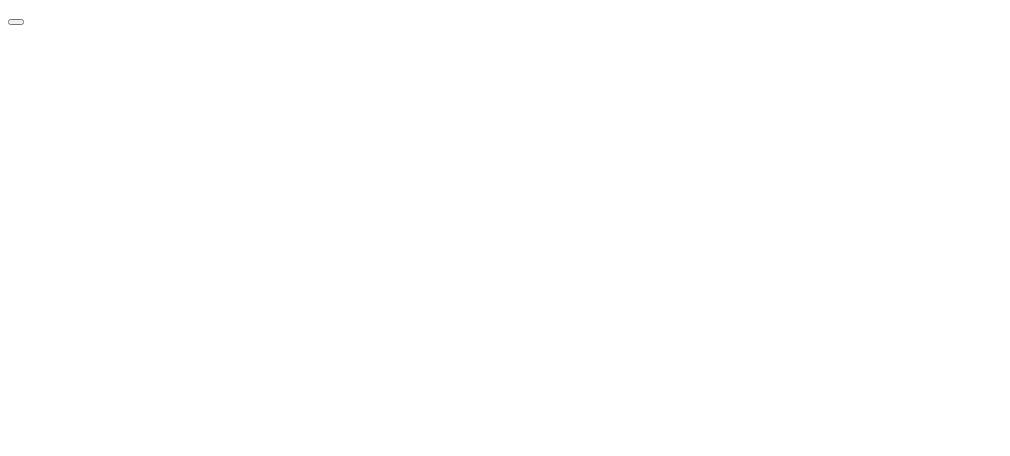
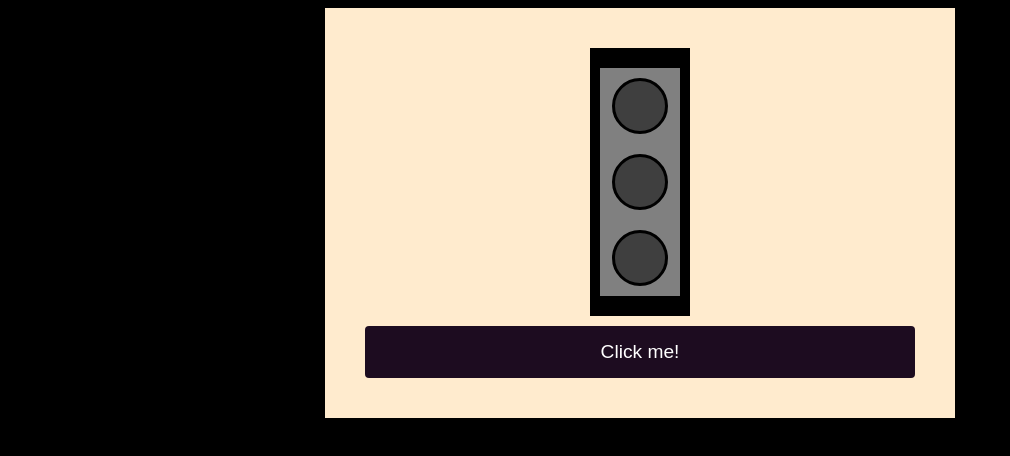
Before and after one commit to Cleiton-code/bootcamp-devjr-modulo2-trafic-light, a plain HTML site: page index.html in a window 1280 px wide. Shown: the whole page, without its empty margins (0-1010 px from the left). Drawn offline with Linux system fonts and the light colour scheme.

Commit message:
closes #2  css externo

```diff
--- a/index.html
+++ b/index.html
@@ -4,24 +4,27 @@
     <meta charset="UTF-8">
     <meta name="viewport" content="width=device-width, initial-scale=1.0">
     <title>Projeto Trafic Liight</title>
+    <link rel="stylesheet"  href="/style.css">
 </head>
 <body>
-    <div class="container">
-       <div class="trafic-ligth">
-        <div class="red-ligth">
+ <div class="container">
+    <div class="trafic-light">
+     <div class="painel">
+          <div class="light light-off">
 
-        </div>
-        <div class="yellow-ligth">
+          </div>
+          <div class="light light-off">
 
-        </div>
-        <div class="green-ligth">
+          </div>
+          <div class="light light-off">
 
-        </div>
+          </div>
 
        </div>
+    </div>
 
-       <Button></Button>
+       <Button>Click me!</Button>
 
-    </div>
+ </div>
 </body>
 </html>
--- /dev/null
+++ b/style.css
@@ -0,0 +1,69 @@
+body{
+    background-color: #000;
+}
+
+button{
+    background-color: #1d0c20;
+    padding: 15px 32px;
+    border: none;
+    text-decoration: none;
+    border-radius: 4px;
+    font-size: 1.2rem;
+    cursor: pointer;
+    color: #fff;
+}
+
+.container{
+    background-color: #FFEBCE;
+    width: 550px;
+    padding: 40px;
+    margin: auto;
+    display: flex;
+    flex-direction: column;
+}
+
+.trafic-light{
+    background-color: #000;
+    width: 100px;
+    padding-top: 10px;
+    padding-bottom: 10px;
+    display: flex;
+    flex-direction: column;
+    margin: auto;
+    margin-bottom: 10px;
+}
+
+.painel{
+    background-color: #808080;
+    margin: 10px;
+    padding: 10px;
+    display: flex;
+    flex-direction: column;
+    row-gap: 20px;
+}
+
+.light{
+    width: 50px;
+    height: 50px;
+    background-color: #3f3f3f;
+    margin: auto;
+    border:#000 medium solid;
+    border-radius: 50%;
+
+}
+
+.red-light{
+    background-color: #ff0000;
+}
+
+.yellow-light{
+    background-color: #ffff00;
+}
+
+.green-light{
+    background-color: #00ff00;
+}
+
+.light-off{
+    background-color: #3f3f3f;
+}
```
